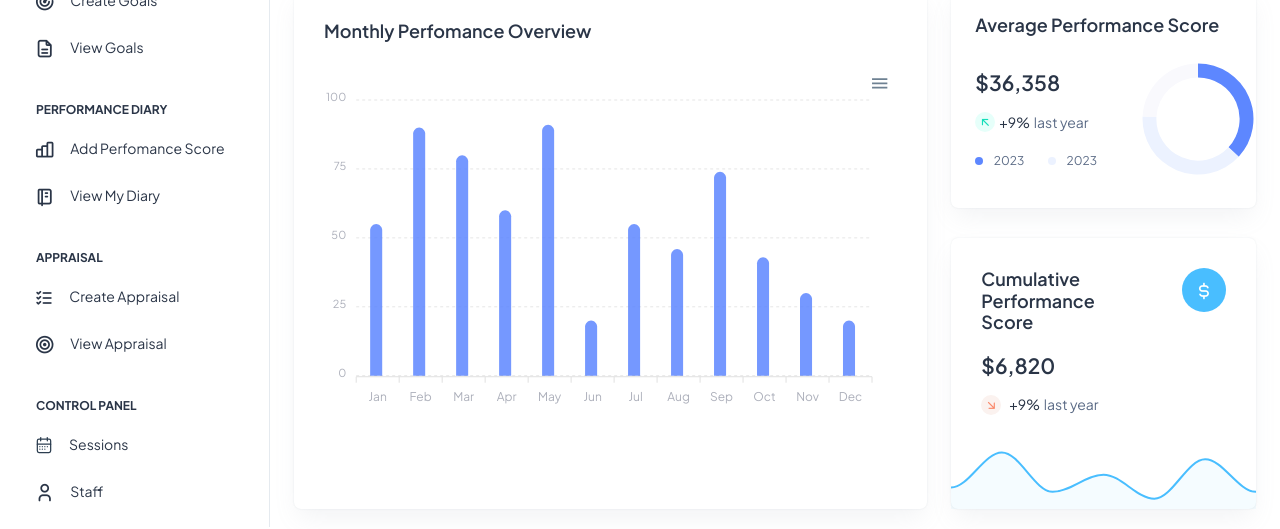
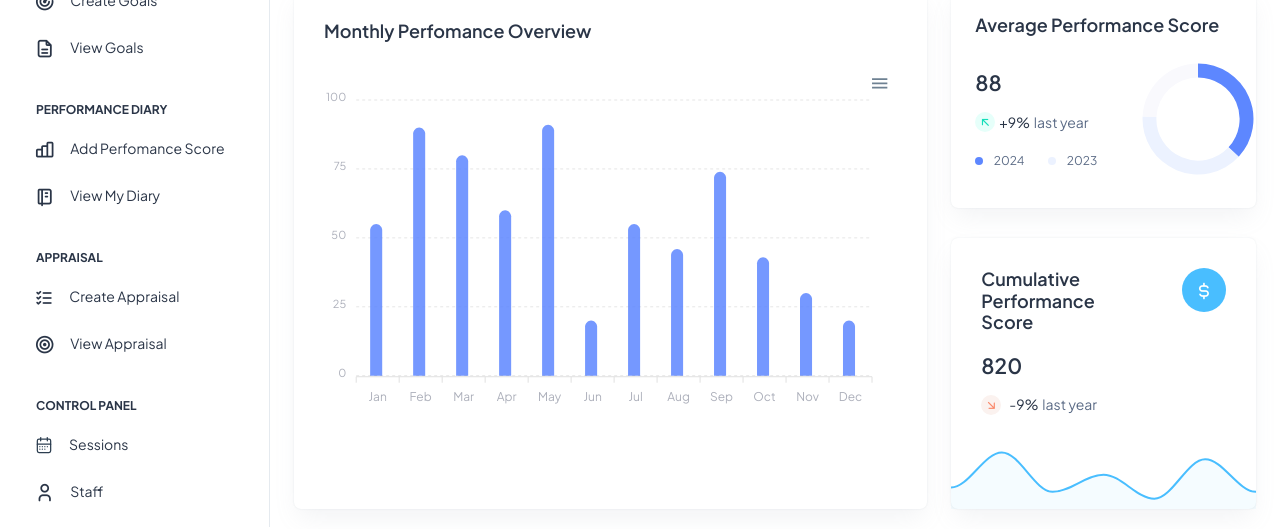
Before and after one commit to Mdg-Zico/Performance-Evaluation-UI, a website: page src/html/index.html in a window 1280 px wide. Shown: the part 273-802 px from the top of the page. Drawn offline with Linux system fonts and the light colour scheme.

Commit message:
Replace currency values in Avg performance and Cum performance metric cards

```diff
--- a/src/html/index.html
+++ b/src/html/index.html
@@ -450,7 +450,7 @@
                     <h5 class="card-title mb-9 fw-semibold">Average Performance Score</h5>
                     <div class="row align-items-center">
                       <div class="col-8">
-                        <h4 class="fw-semibold mb-3">$36,358</h4>
+                        <h4 class="fw-semibold mb-3">88</h4>
                         <div class="d-flex align-items-center mb-3">
                           <span
                             class="me-1 rounded-circle bg-light-success round-20 d-flex align-items-center justify-content-center">
@@ -462,7 +462,7 @@
                         <div class="d-flex align-items-center">
                           <div class="me-4">
                             <span class="round-8 bg-primary rounded-circle me-2 d-inline-block"></span>
-                            <span class="fs-2">2023</span>
+                            <span class="fs-2">2024</span>
                           </div>
                           <div>
                             <span class="round-8 bg-light-primary rounded-circle me-2 d-inline-block"></span>
@@ -486,13 +486,13 @@
                     <div class="row alig n-items-start">
                       <div class="col-8">
                         <h5 class="card-title mb-9 fw-semibold">Cumulative Performance Score</h5>
-                        <h4 class="fw-semibold mb-3">$6,820</h4>
+                        <h4 class="fw-semibold mb-3">820</h4>
                         <div class="d-flex align-items-center pb-1">
                           <span
                             class="me-2 rounded-circle bg-light-danger round-20 d-flex align-items-center justify-content-center">
                             <i class="ti ti-arrow-down-right text-danger"></i>
                           </span>
-                          <p class="text-dark me-1 fs-3 mb-0">+9%</p>
+                          <p class="text-dark me-1 fs-3 mb-0">-9%</p>
                           <p class="fs-3 mb-0">last year</p>
                         </div>
                       </div>
```
